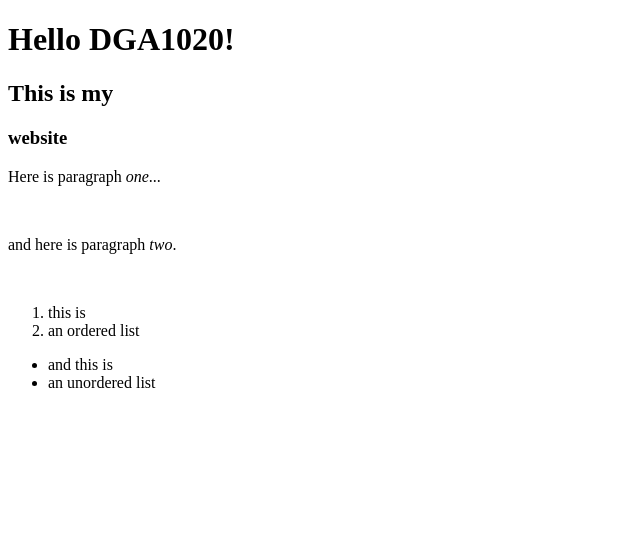
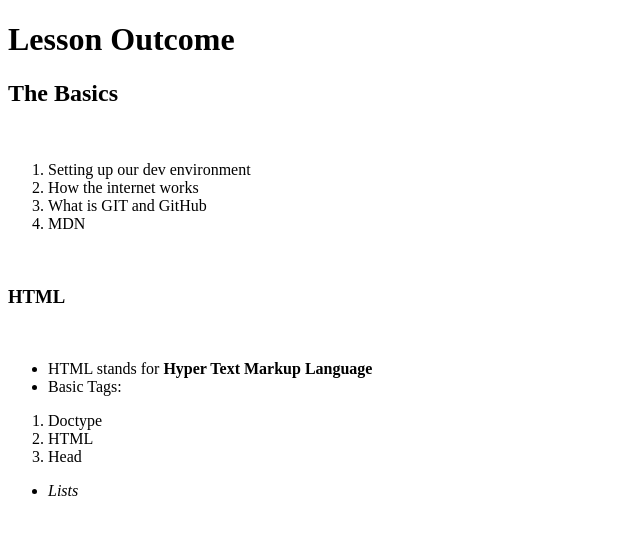
Before and after one commit to kay-df/kay-df.github.io, a plain HTML site: page index.html in a window 1280 px wide. Shown: the whole page, without its empty margins (0-640 px from the left). Drawn offline with Linux system fonts and the light colour scheme.

Commit message:
Update index.html

```diff
--- a/index.html
+++ b/index.html
@@ -7,20 +7,29 @@
   <title>Document</title>
 </head>
 <body>
-  <h1>Hello DGA1020!</h1>
-  <h2>This is my</h2>
-  <h3><strong>website</strong></h3>
-  <p>Here is paragraph <em>one</em>...</p>
-  <br>
-  <p>and here is paragraph <em>two</em>.</p>
+  <h1>Lesson Outcome</h1>
+  <h2>The Basics</h2>
   <br>
   <ol>
-    <li>this is</li>
-    <li>an ordered list</li>
+    <li>Setting up our dev environment</li>
+    <li>How the internet works</li>
+    <li>What is GIT and GitHub</li>
+    <li>MDN</li>
+  </ol>
+<br>
+  <h3>HTML</h3>
+<br>
+  <ul>
+    <li/>HTML stands for <strong>Hyper Text Markup Language</strong></li>
+    <li>Basic Tags:</li>
+  </ul>
+  <ol>
+    <li>Doctype</li>
+    <li>HTML</li>
+    <li>Head</li>
   </ol>
   <ul>
-    <li/>and this is</li>
-    <li>an unordered list</li>
+    <li><em>Lists</li>
   </ul>
 </body>
 </html>
```
